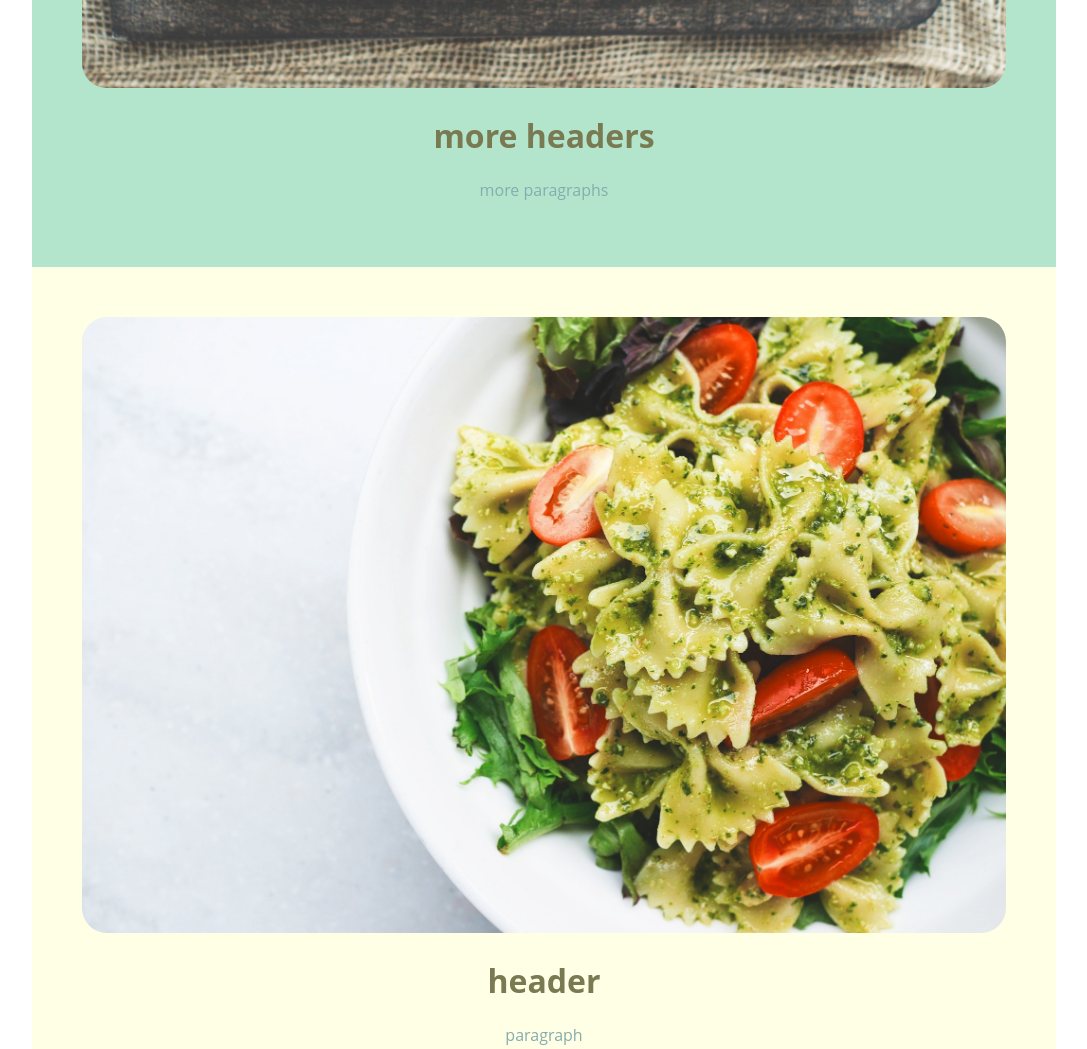
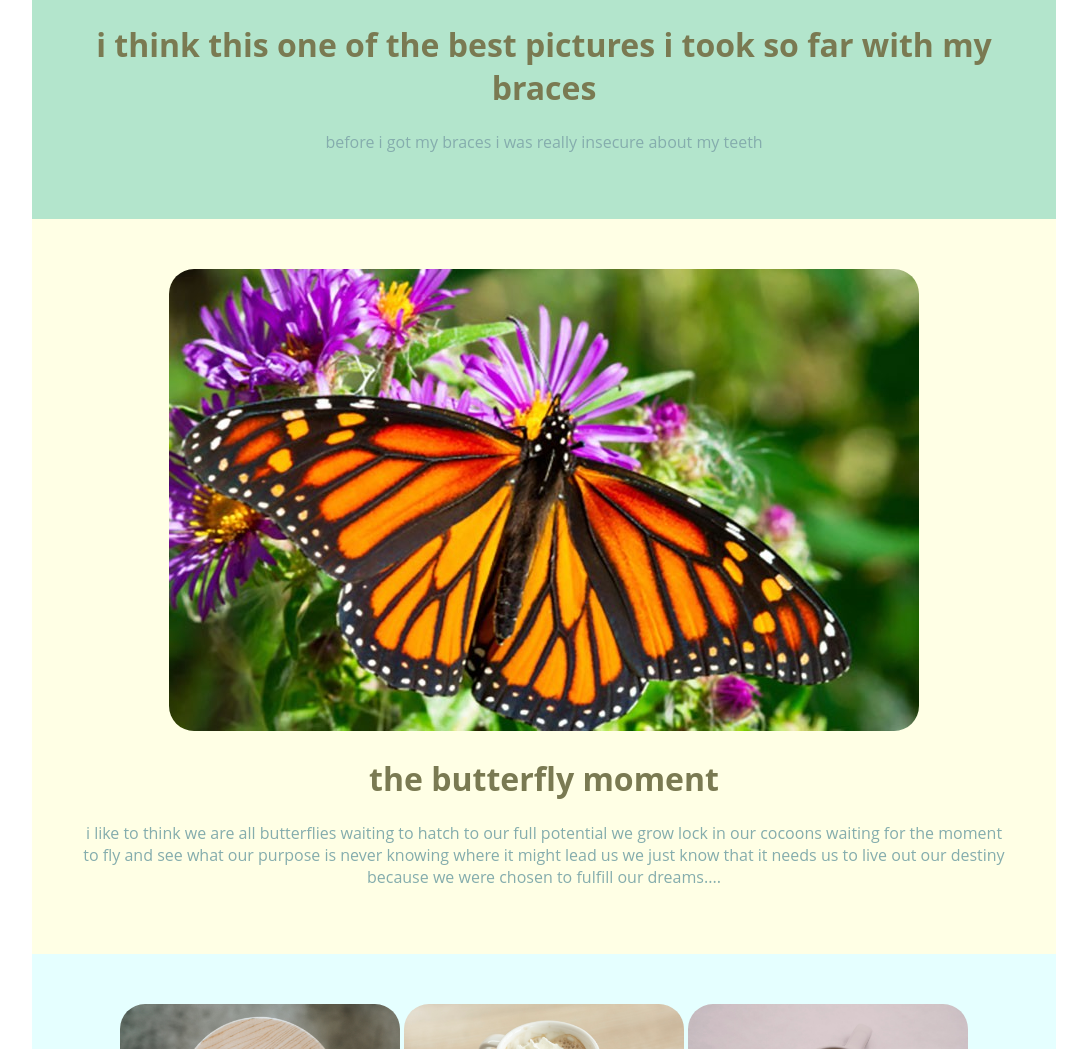
Before and after one commit to Daydreaminm/Daydreaminm, a plain HTML site: page index.html in a window 1280 px wide. Shown: the part 3256-4305 px from the top of the page, without its empty margins (96-1183 px from the left). Drawn offline with Linux system fonts and the light colour scheme.

Commit message:
Update index.html

```diff
--- a/index.html
+++ b/index.html
@@ -22,20 +22,23 @@
 		<div id="doubleyellow">
 			<img class="double" src="IMG_1035.JPG" />
 			<img class="double" src="IMG_1379.JPG" />
-      <h1 class="brown">this is another header</h1>
+      <h1 class="brown">me and my family </h1>
 		</div>
 
 
 		<div id="green">
-			<img src="Bread.jpg" />
-      <h1 class="brown">more headers</h1>
-			<p>more paragraphs</p>
+			<img src="IMG_1521.JPG" />
+      <h1 class="brown">i think this one of the best pictures i took so far with my braces</h1>
+			<p>before i got my braces i was really insecure about my teeth</p>
 		</div>
 
 		<div id="yellow">
-			<img src="Pasta.jpg" />
-			<h1 class="brown">header</h1>
-			<p>paragraph</p>
+			<img src="980x.jpg" />
+			<h1 class="brown"> the butterfly moment</h1>
+			<p> i like to think we are all butterflies waiting to hatch to our full potential
+			we grow lock in our cocoons waiting for the moment to fly and see what our purpose is
+			never knowing where it might lead us we just know that it needs us to live out our destiny because we
+			were chosen to fulfill our dreams....</p>
 		</div>
 
 
```
